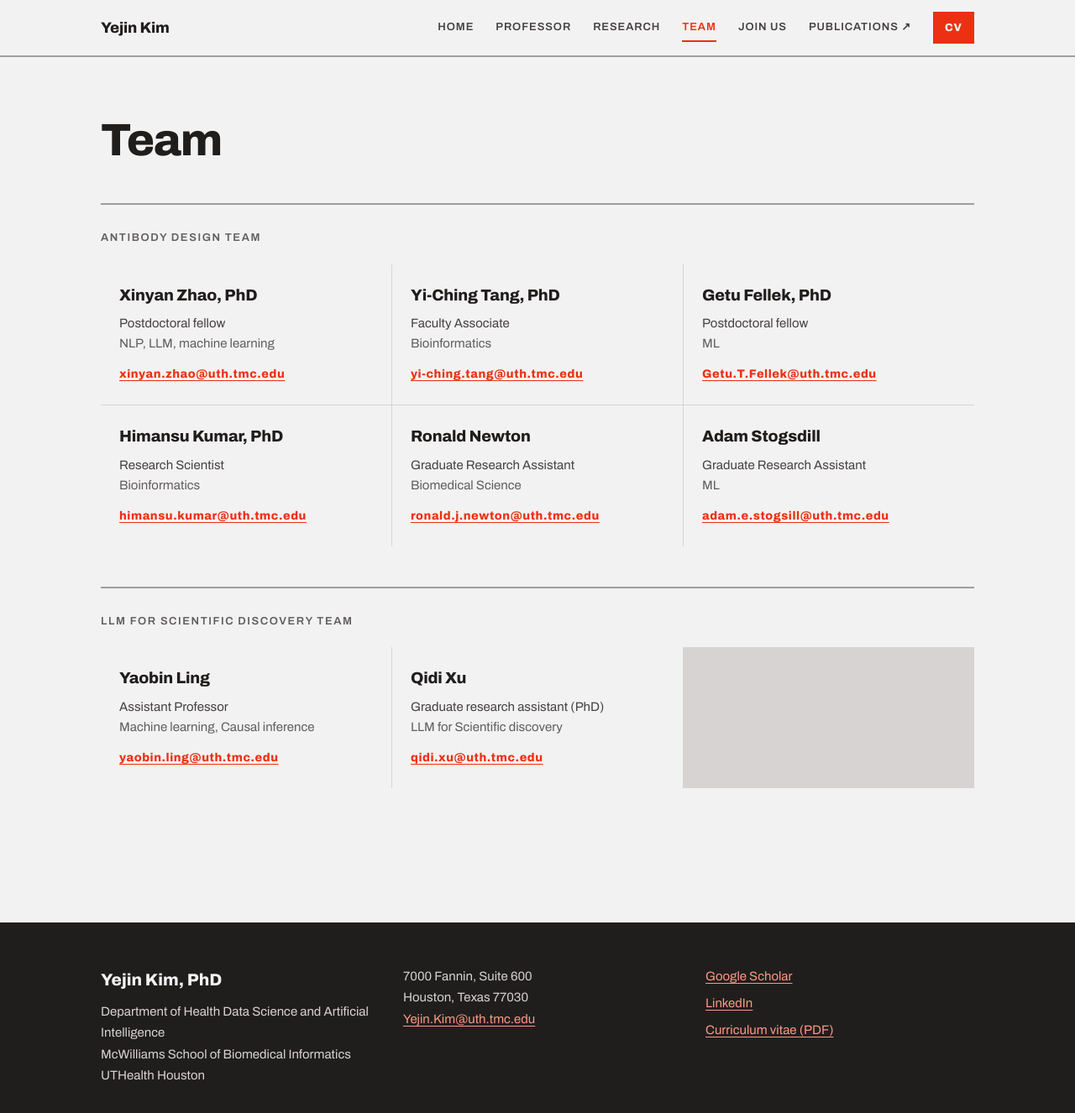
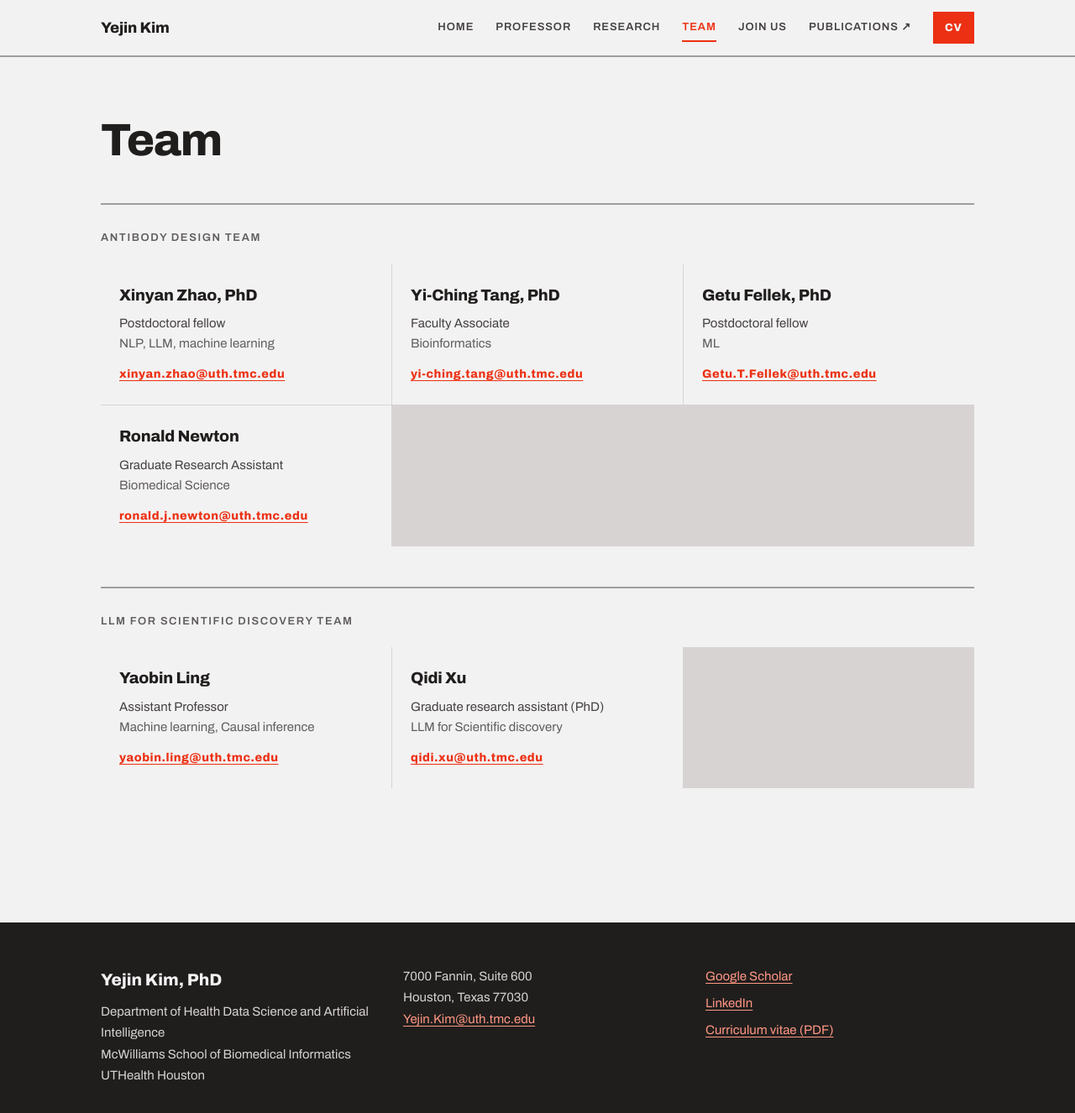
Before and after one commit to yejinjkim/yejinjkim.github.io, a Jekyll site: the page built from pages/team.md, in a window 1280 px wide and 1339 px high. Shown: the top 1326 px of the window at 84% size. Built offline with Jekyll 4.4.1, drawn with Linux system fonts in a browser that asks for light colours.

Commit message:
Remove Himansu Kumar and Adam Stogsdill from team
Removed two team members from the team.yml file.

```diff
--- a/_data/team.yml
+++ b/_data/team.yml
@@ -12,18 +12,10 @@
       position: "Postdoctoral fellow"
       expertise: "ML"
       email: "Getu.T.Fellek@uth.tmc.edu"
-    - name: "Himansu Kumar, PhD"
-      position: "Research Scientist"
-      expertise: "Bioinformatics"
-      email: "himansu.kumar@uth.tmc.edu"
     - name: "Ronald Newton"
       position: "Graduate Research Assistant"
       expertise: "Biomedical Science"
       email: "ronald.j.newton@uth.tmc.edu"
-    - name: "Adam Stogsdill"
-      position: "Graduate Research Assistant"
-      expertise: "ML"
-      email: "adam.e.stogsill@uth.tmc.edu"
 
 
 - name: "LLM for Scientific Discovery Team"
```
